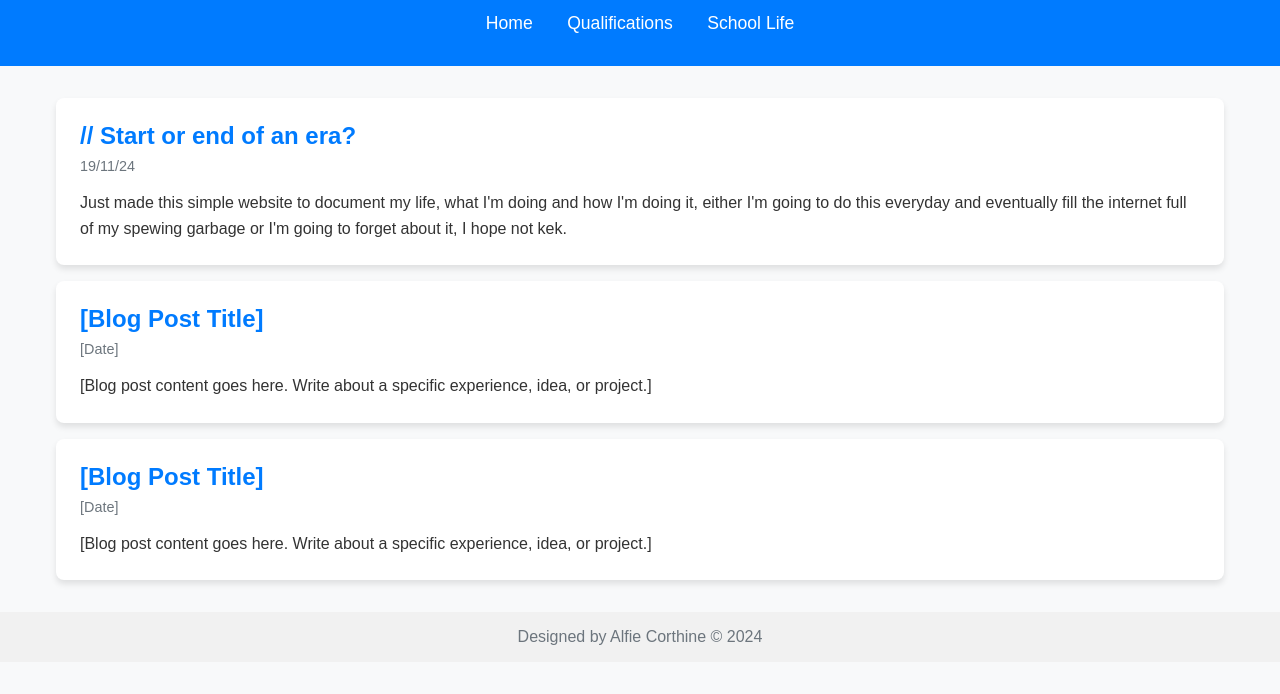
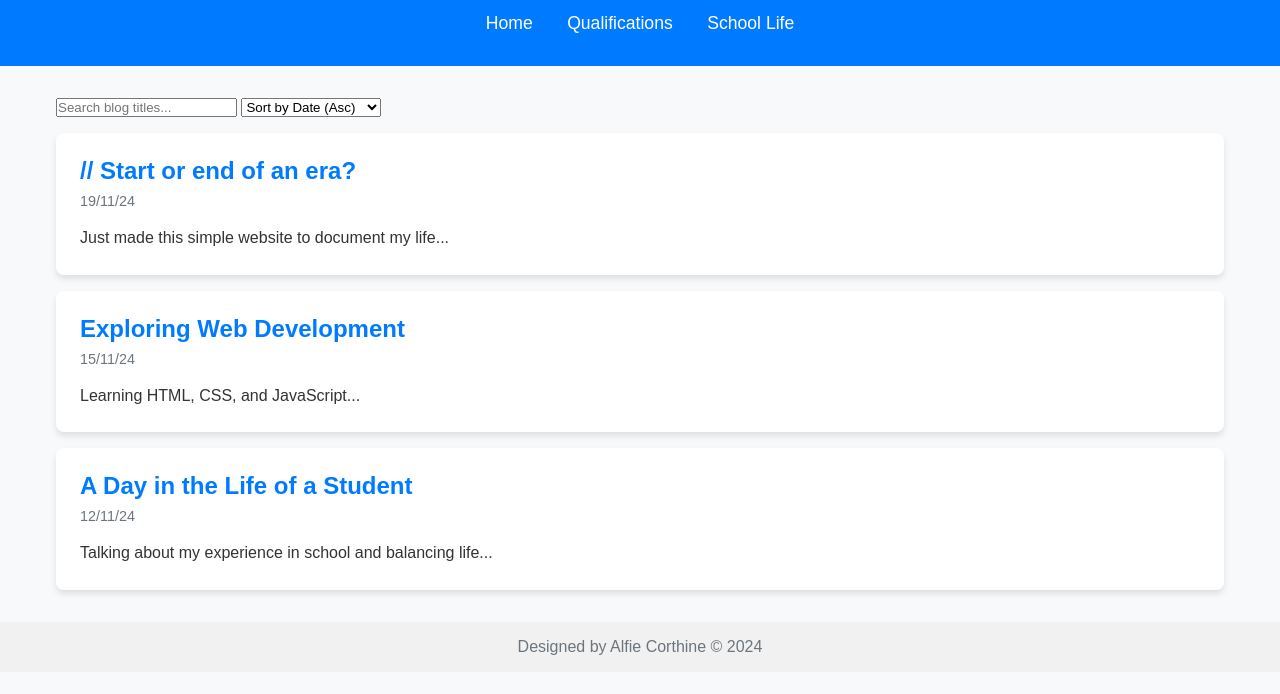
Before and after one commit to LEDMOV/Website-Portfolio, a plain HTML site: page blog.html in a window 1280 px wide. Shown: the part 90-784 px from the top of the page. Drawn offline with Linux system fonts and the light colour scheme.

Commit message:
tried to make a sort/search feature, this'll end well right?

```diff
--- a/blog.html
+++ b/blog.html
@@ -5,6 +5,75 @@
     <meta name="viewport" content="width=device-width, initial-scale=1.0">
     <title>Blog - My Achievements</title>
     <link rel="stylesheet" href="styles.css">
+    <script>
+        // JavaScript to handle sorting and searching
+        document.addEventListener("DOMContentLoaded", function() {
+            const postsContainer = document.getElementById("posts-container");
+            const searchInput = document.getElementById("search-input");
+            const sortSelect = document.getElementById("sort-select");
+
+            // Array of blog posts (you can add more posts here)
+            const posts = [
+                {
+                    title: "// Start or end of an era?",
+                    date: "19/11/24",
+                    description: "Just made this simple website to document my life...",
+                },
+                {
+                    title: "Exploring Web Development",
+                    date: "15/11/24",
+                    description: "Learning HTML, CSS, and JavaScript...",
+                },
+                {
+                    title: "A Day in the Life of a Student",
+                    date: "12/11/24",
+                    description: "Talking about my experience in school and balancing life...",
+                }
+            ];
+
+            // Function to render posts
+            function renderPosts(postsToRender) {
+                postsContainer.innerHTML = '';
+                postsToRender.forEach(post => {
+                    const postElement = document.createElement("div");
+                    postElement.classList.add("achievement-card");
+
+                    postElement.innerHTML = `
+                        <h2 class="achievement-title">${post.title}</h2>
+                        <p class="achievement-date">${post.date}</p>
+                        <p class="achievement-description">${post.description}</p>
+                    `;
+                    postsContainer.appendChild(postElement);
+                });
+            }
+
+            // Function to search posts by title
+            function searchPosts() {
+                const searchText = searchInput.value.toLowerCase();
+                const filteredPosts = posts.filter(post => post.title.toLowerCase().includes(searchText));
+                renderPosts(filteredPosts);
+            }
+
+            // Function to sort posts by date
+            function sortPosts(order) {
+                const sortedPosts = [...posts].sort((a, b) => {
+                    const dateA = new Date(a.date.split("/").reverse().join("-"));
+                    const dateB = new Date(b.date.split("/").reverse().join("-"));
+                    return order === 'asc' ? dateA - dateB : dateB - dateA;
+                });
+                renderPosts(sortedPosts);
+            }
+
+            // Event listeners
+            searchInput.addEventListener("input", searchPosts);
+            sortSelect.addEventListener("change", function() {
+                sortPosts(sortSelect.value);
+            });
+
+            // Initial render
+            renderPosts(posts);
+        });
+    </script>
 </head>
 <body>
     <header>
@@ -15,30 +84,23 @@
             <a href="schoollife.html">School Life</a>
         </nav>
     </header>
+
     <main class="container">
-        <div class="achievement-card">
-            <h2 class="achievement-title">// Start or end of an era? </h2>
-            <p class="achievement-date">19/11/24</p>
-            <p class="achievement-description">
-                Just made this simple website to document my life, what I'm doing and how I'm doing it, either I'm going to do this everyday and eventually fill the internet full of my spewing garbage or I'm going to forget about it, I hope not kek.
-            </p>
+        <!-- Search and Sort Section -->
+        <div class="search-sort">
+            <input type="text" id="search-input" placeholder="Search blog titles..." />
+            <select id="sort-select">
+                <option value="asc">Sort by Date (Asc)</option>
+                <option value="desc">Sort by Date (Desc)</option>
+            </select>
         </div>
-        <!-- Add more blog posts as needed -->
-        <div class="achievement-card">
-            <h2 class="achievement-title">[Blog Post Title]</h2>
-            <p class="achievement-date">[Date]</p>
-            <p class="achievement-description">
-                [Blog post content goes here. Write about a specific experience, idea, or project.]
-            </p>
-        </div>
-        <div class="achievement-card">
-            <h2 class="achievement-title">[Blog Post Title]</h2>
-            <p class="achievement-date">[Date]</p>
-            <p class="achievement-description">
-                [Blog post content goes here. Write about a specific experience, idea, or project.]
-            </p>
+
+        <!-- Blog Post Container -->
+        <div id="posts-container">
+            <!-- Blog posts will be injected here by JavaScript -->
         </div>
     </main>
+
     <footer>
         <p>Designed by Alfie Corthine &copy; 2024</p>
     </footer>
```
